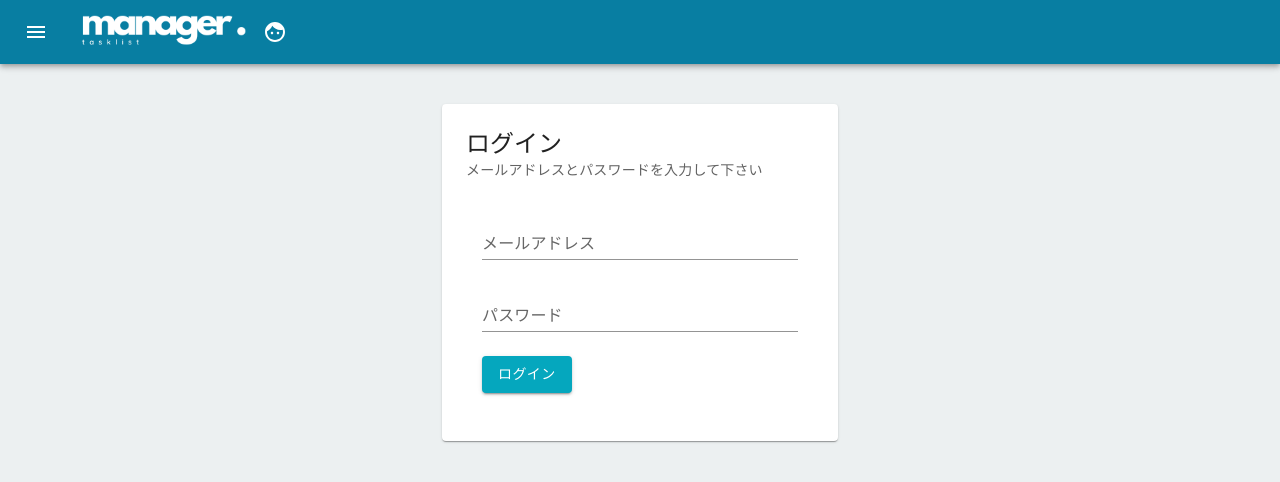
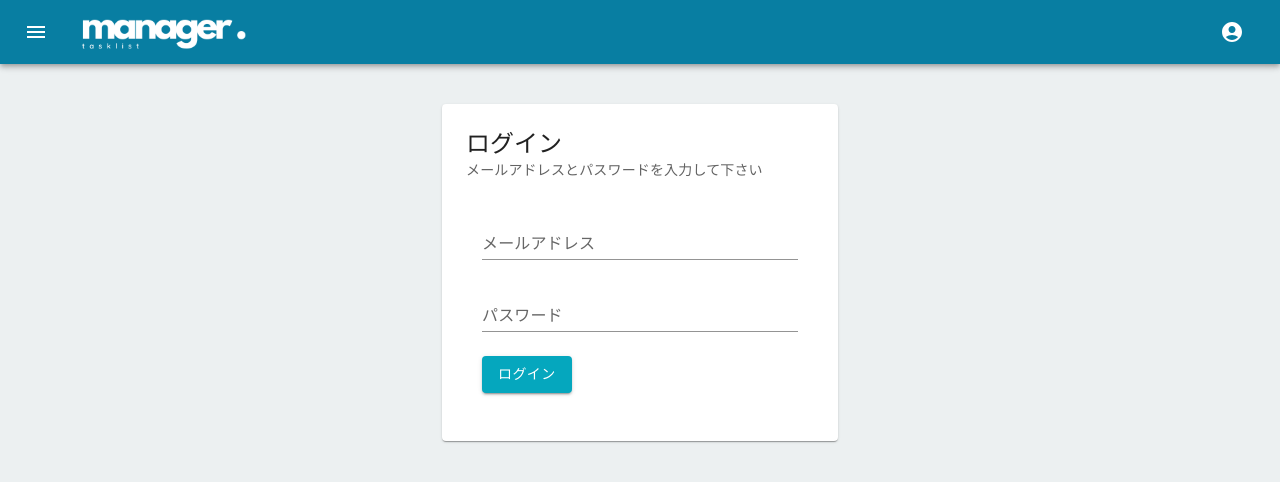
Before and after one commit to m-watanabe-8/task_management_app, a React (Create React App) app in the folder frontend/: page /login in a window 1280 px wide. Shown: the top 482 px of the page. Built offline with nearby package versions, Linux system fonts and the light colour scheme; no server answers.

Commit message:
ヘッダーの表示を修正、不要な変数を削除

```diff
--- a/frontend/src/components/Header/Header.jsx
+++ b/frontend/src/components/Header/Header.jsx
@@ -10,13 +10,25 @@ export function Header() {
         <Box>
             <AppBar position="static" sx={{ backgroundColor: '#087EA2', maxHeight:"64px" }}>
                 <Toolbar>
-                    <Box display={'flex'} flexDirection={'row'} justifyContent={'space-between'}>
-                        <Box display={'flex'} flexDirection={'row'}>
+                    <Box sx={{
+                            display: 'flex',
+                            flexGrow: 1,  // 左側のコンテンツが可能な限り広がる
+                            alignItems: 'center'  // 垂直方向の中央揃え
+                        }}>
                             <HeaderMenu />
-                            <img src="./images/logo.png" className="App-logo" alt="logo"  style={{ maxHeight: 40 }}/>
+                            <img
+                                src="./images/logo.png"
+                                className="App-logo"
+                                alt="logo"
+                                style={{ maxHeight: 40 }}
+                            />
                         </Box>
-                        <HeaderAccount />
-                    </Box>
+                        <Box sx={{
+                            display: 'flex',
+                            alignItems: 'center'
+                        }}>
+                            <HeaderAccount />
+                        </Box>
                 </Toolbar>
             </AppBar>
         </Box>
--- a/frontend/src/components/Header/HeaderAccount.jsx
+++ b/frontend/src/components/Header/HeaderAccount.jsx
@@ -1,4 +1,4 @@
-import FaceIcon from '@mui/icons-material/Face';
+import AccountCircleIcon from '@mui/icons-material/AccountCircle';
 import Button from '@mui/material/Button';
 import IconButton from '@mui/material/IconButton';
 import Menu from '@mui/material/Menu';
@@ -37,7 +37,7 @@ export function HeaderAccount() {
                         onClick={handleMenu}
                         color="inherit"
                     >
-                    <FaceIcon />
+                        <AccountCircleIcon />
                     </IconButton>
                     {token === void 0 ? (
                         <Menu
--- a/frontend/src/pages/Home/index.jsx
+++ b/frontend/src/pages/Home/index.jsx
@@ -23,10 +23,6 @@ const Home = () => {
 
     const [cookies, setCookie, removeCookie] = useCookies();
     const navigate = useNavigate()
-
-    const today = new Date();
-    const formatTodayYM = today.getFullYear() + '/' + (today.getMonth()+1);
-    const formatTodayDate = today.getDate();
 
     useEffect(() => {
         if(cookies.accessToken === void 0){
```
Lines whose indentation alone changed are shown as unchanged.
